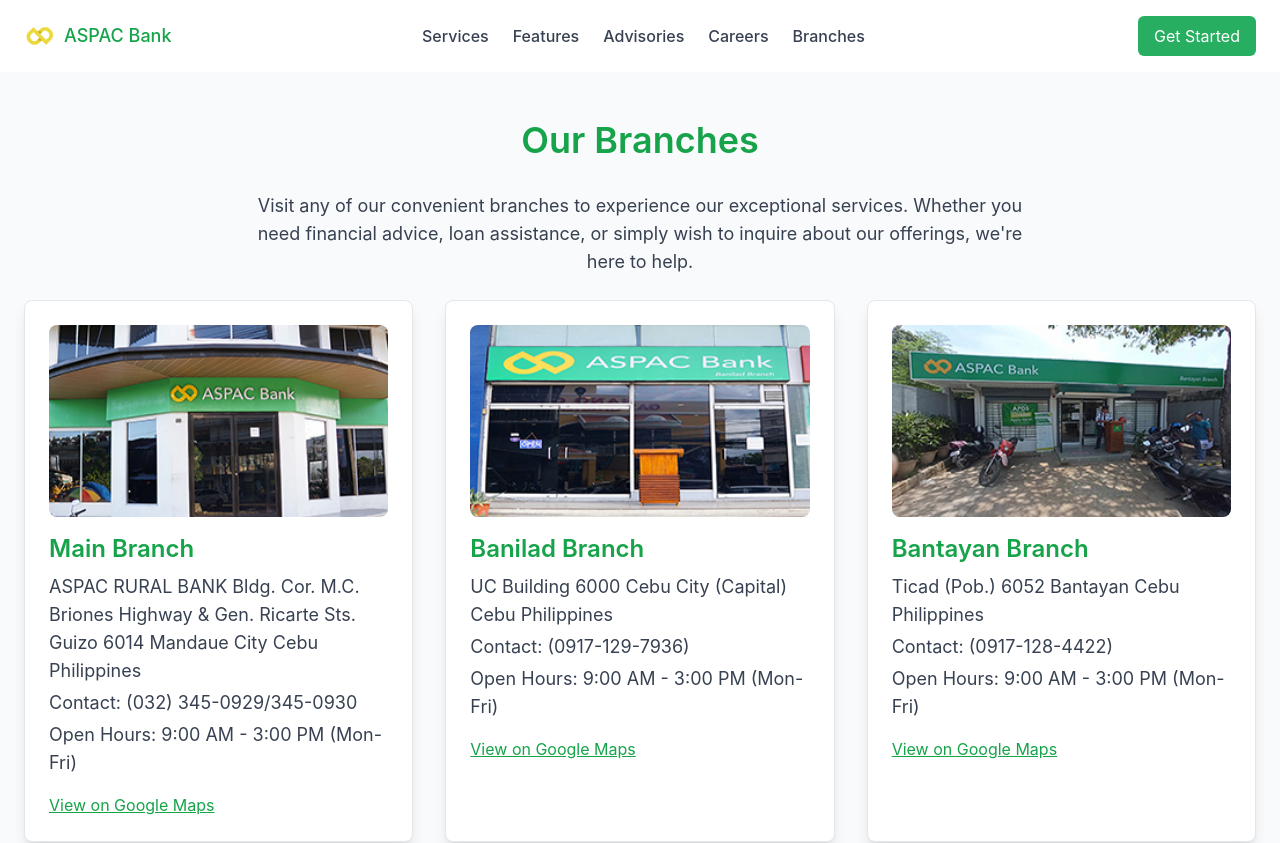
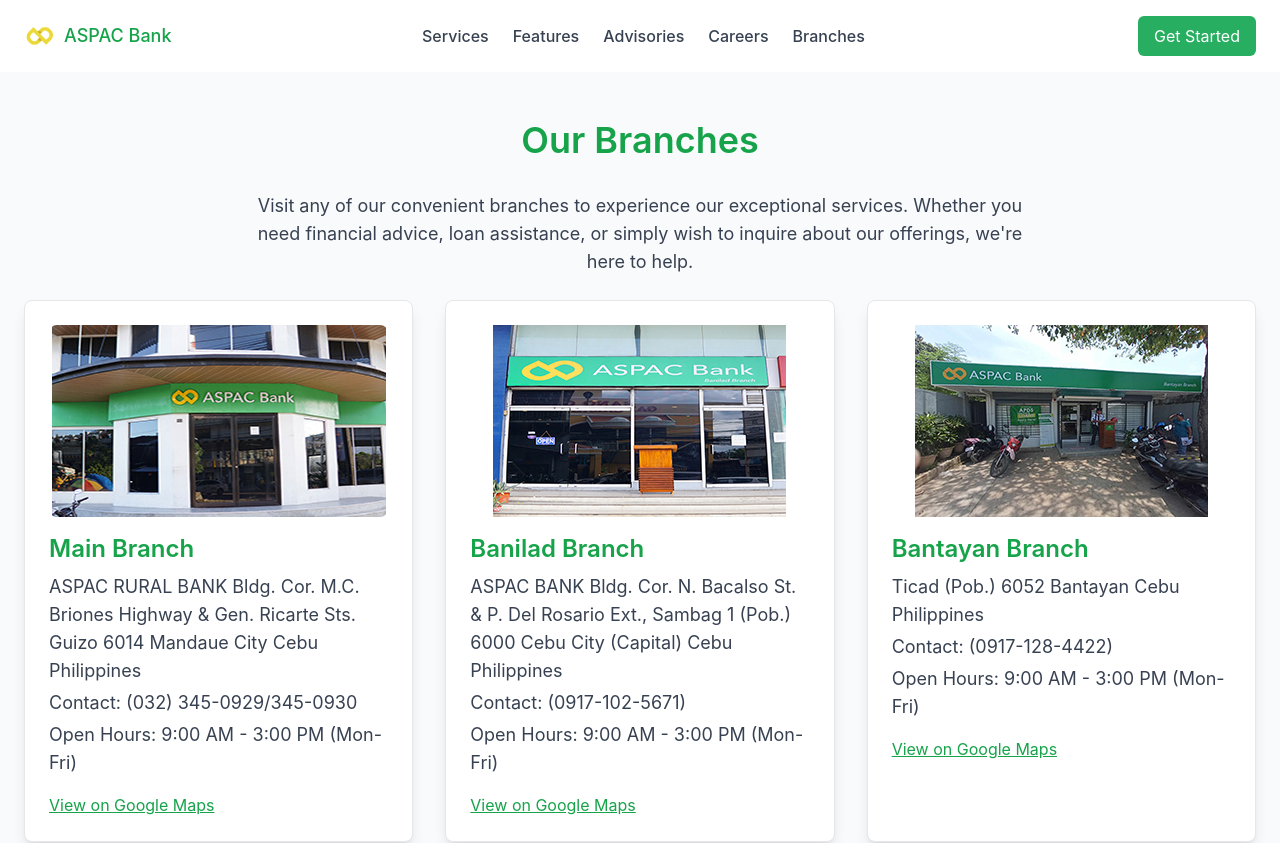
Before and after one commit to Christian-aspacbank/aspacbank, a React (Create React App) app: page /branches in a window 1280 px wide. Shown: the top 843 px of the page. Built offline with nearby package versions, Linux system fonts and the light colour scheme.

Commit message:
Update code

```diff
--- a/package.json
+++ b/package.json
@@ -3,6 +3,7 @@
   "version": "0.1.0",
   "private": true,
   "dependencies": {
+    "@react-google-maps/api": "^2.20.6",
     "@testing-library/dom": "^10.4.0",
     "@testing-library/jest-dom": "^6.6.3",
     "@testing-library/react": "^16.2.0",
--- a/src/Pages/Branches.tsx
+++ b/src/Pages/Branches.tsx
@@ -9,14 +9,14 @@ const branches = [
     contact: "(032) 345-0929/345-0930",
     hours: "9:00 AM - 3:00 PM (Mon-Fri)",
     mapUrl:
-      "https://www.google.com/maps/place/10%C2%B020'05.6%22N+123%C2%B056'https://www.google.com/maps/search/?api=1&query=ASPAC+Bank+Mandaue23.4%22E/@10.334875,123.939833,18z/data=!4m4!3m3!8m2!3d10.3348754!4d123.9398333?hl=en-US&entry=ttu&g_ep=EgoyMDI1MDMyNS4xIKXMDSoASAFQAw%3D%3D",
+      "https://www.google.com/maps/place/10%C2%B020'05.6%22N+123%C2%B056'23.4%22E/@10.334875,123.939833,18z/data=!4m4!3m3!8m2!3d10.3348754!4d123.9398333?hl=en-US&entry=ttu&g_ep=EgoyMDI1MDMyNS4xIKXMDSoASAFQAw%3D%3D",
     image: "/Mandaue.jpg",
   },
   {
     name: "Banilad Branch",
     address:
-      "UC Building 6000 Cebu City (Capital) Cebu Philippines",
-    contact: "(0917-129-7936)",
+      "ASPAC BANK Bldg. Cor. N. Bacalso St. & P. Del Rosario Ext., Sambag 1 (Pob.) 6000 Cebu City (Capital) Cebu Philippines",
+    contact: "(0917-102-5671)",
     hours: "9:00 AM - 3:00 PM (Mon-Fri)",
     mapUrl:
       "https://www.google.com/maps/place/10%C2%B020'18.7%22N+123%C2%B054'42.0%22E/@10.3385492,123.911637,3a,75y,140.89h,90t/data=!3m7!1e1!3m5!1sXmNZr6TyAw_ZeLc-zYzrCA!2e0!6shttps:%2F%2Fstreetviewpixels-pa.googleapis.com%2Fv1%2Fthumbnail%3Fcb_client%3Dmaps_sv.tactile%26w%3D900%26h%3D600%26pitch%3D0%26panoid%3DXmNZr6TyAw_ZeLc-zYzrCA%26yaw%3D140.89452!7i16384!8i8192!4m4!3m3!8m2!3d10.3385262!4d123.9116589?hl=en-US&entry=ttu&g_ep=EgoyMDI1MDQyNy4xIKXMDSoASAFQAw%3D%3D",
@@ -49,8 +49,8 @@ const branches = [
   {
     name: "Carbon Branch",
     address:
-      "Escaño St. Ermita (Pob) 6000 Cebu City (Capital) Cebu Philippines",
-    contact: "('0917-130-6492)",
+      "ASPAC BANK Bldg. Cor. N. Bacalso St. & P. Del Rosario Ext., Sambag 1 (Pob.) 6000 Cebu City (Capital) Cebu Philippines",
+    contact: "(0917-102-5671)",
     hours: "9:00 AM - 3:00 PM (Mon-Fri)",
     mapUrl:
       "https://www.google.com/maps/place/10%C2%B017'34.3%22N+123%C2%B053'49.9%22E/@10.29285,123.897206,18z/data=!4m4!3m3!8m2!3d10.2928495!4d123.8972062?hl=en-US&entry=ttu&g_ep=EgoyMDI1MDQyNy4xIKXMDSoASAFQAw%3D%3D",
@@ -168,7 +168,8 @@ const Branches: React.FC = () => {
             <img
               src={branch.image}
               alt={`${branch.name} image`}
-              className="w-full h-48 object-cover rounded-lg mb-4 transition-transform duration-300 transform hover:scale-105"
+             className="w-full h-48 object-contain rounded-lg mb-4 transition-transform duration-300 transform hover:scale-105 "
+
             />
             <h2 className="text-2xl font-semibold text-green-600">{branch.name}</h2>
             <p className="text-lg text-gray-700 mt-2">{branch.address}</p>
```
Also changed, not shown: public/Mandaue.jpg, 1 other file (tests, documents, lock files or other folders).
